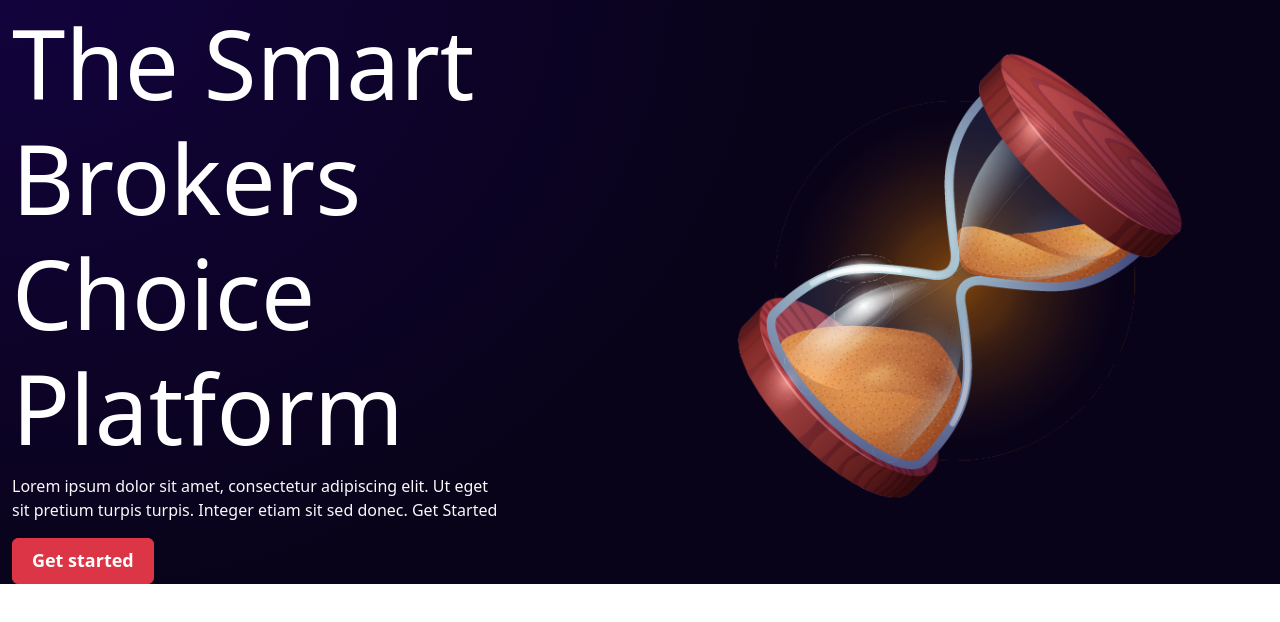
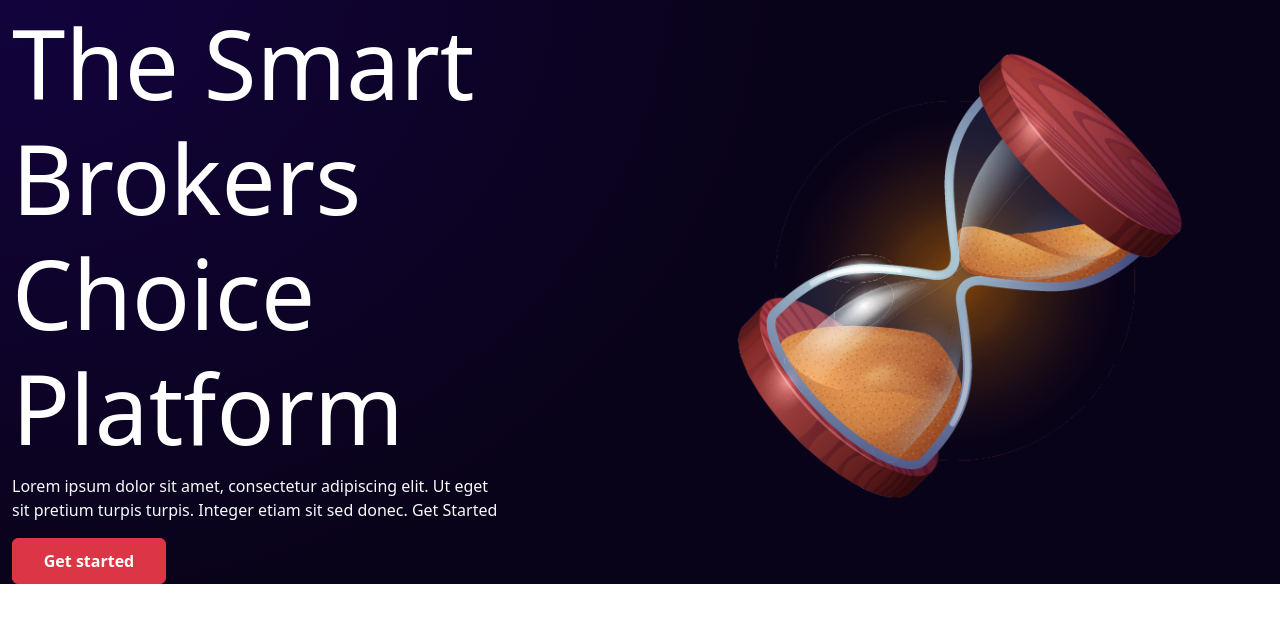
Before and after one commit to adekastanley/smatrade, a plain HTML site: page index.html in a window 1280 px wide. Shown: the part 120-742 px from the top of the page. Drawn offline with nearby package versions, Linux system fonts and the light colour scheme; files whose address does not match are found by name.

Commit message:
test commit

```diff
--- a/style.css
+++ b/style.css
@@ -3,9 +3,9 @@
     margin: 0;
     box-sizing: border-box;
 }
-body{
-    overflow: hidden;
-}
+/* body{
+
+} */
 .navbar-toggler {
     width: 20px;
     height: 20px;
@@ -101,11 +101,7 @@
 
 }
 
-/* #ham {
 
-    left: 95%;
-    bottom: 20%;
-} */
 
 /* navigation end */
 
@@ -119,7 +115,7 @@
     display: flex;
     flex-direction: column;
     justify-content: center;
-    /* left: 2%; */
+
 
 }
 .top-section h4 {
@@ -136,8 +132,8 @@
     width: 80%;
 }
 .top-section button {
-    width: 23%;
+    width: 25%;
     height: 8%;
-    font-size: large;
+    font-size: 500;
     font-weight: bold;
 }
```
Also changed, not shown: index.html (+5 -1 lines).
